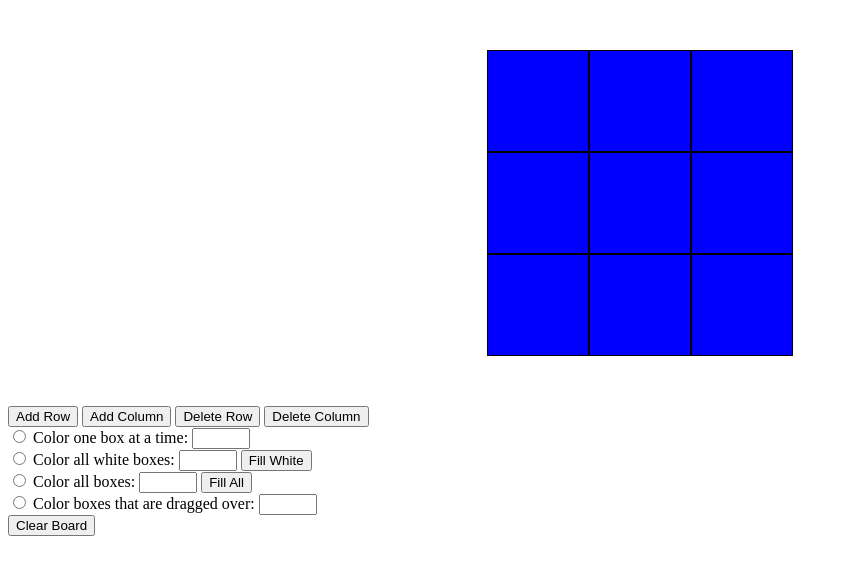
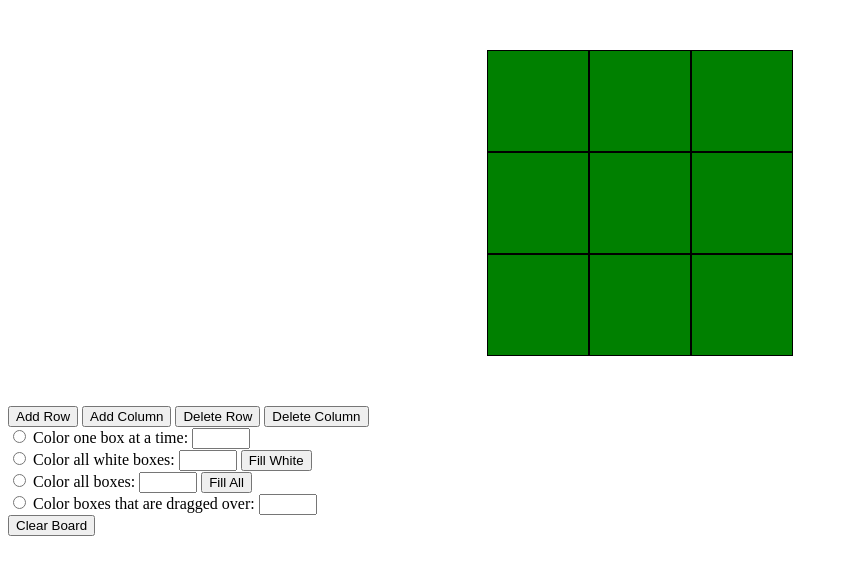
Before and after one commit to Marcokorcak/Assignment-5, a plain HTML site: page index.html in a window 1280 px wide. Both pictures are taken after a click on the button "Fill White". Shown: the whole page, without its empty margins (0-848 px from the left). Drawn offline with Linux system fonts and the light colour scheme.

Commit message:
final commit

```diff
--- a/script.js
+++ b/script.js
@@ -70,7 +70,7 @@ addClick()
 function addClick() {
     const everySquare = document.querySelectorAll(".cell");
     for (let box of everySquare) {
-        box.addEventListener("click", () => {box.style.backgroundColor = "red"})
+        box.addEventListener("click", () => {box.style.backgroundColor = "yellow"})
     }
 }
 
@@ -80,7 +80,7 @@ whiteButtonFill.addEventListener("click", () => {
 
     for (let i = 0; i < everySquare.length; i++) {
         if (everySquare[i].style.backgroundColor == "") {
-            everySquare[i].style.backgroundColor = "blue"
+            everySquare[i].style.backgroundColor = "green"
         }
     }
 })
```
Also changed, not shown: style.css (line endings or trailing spaces).
